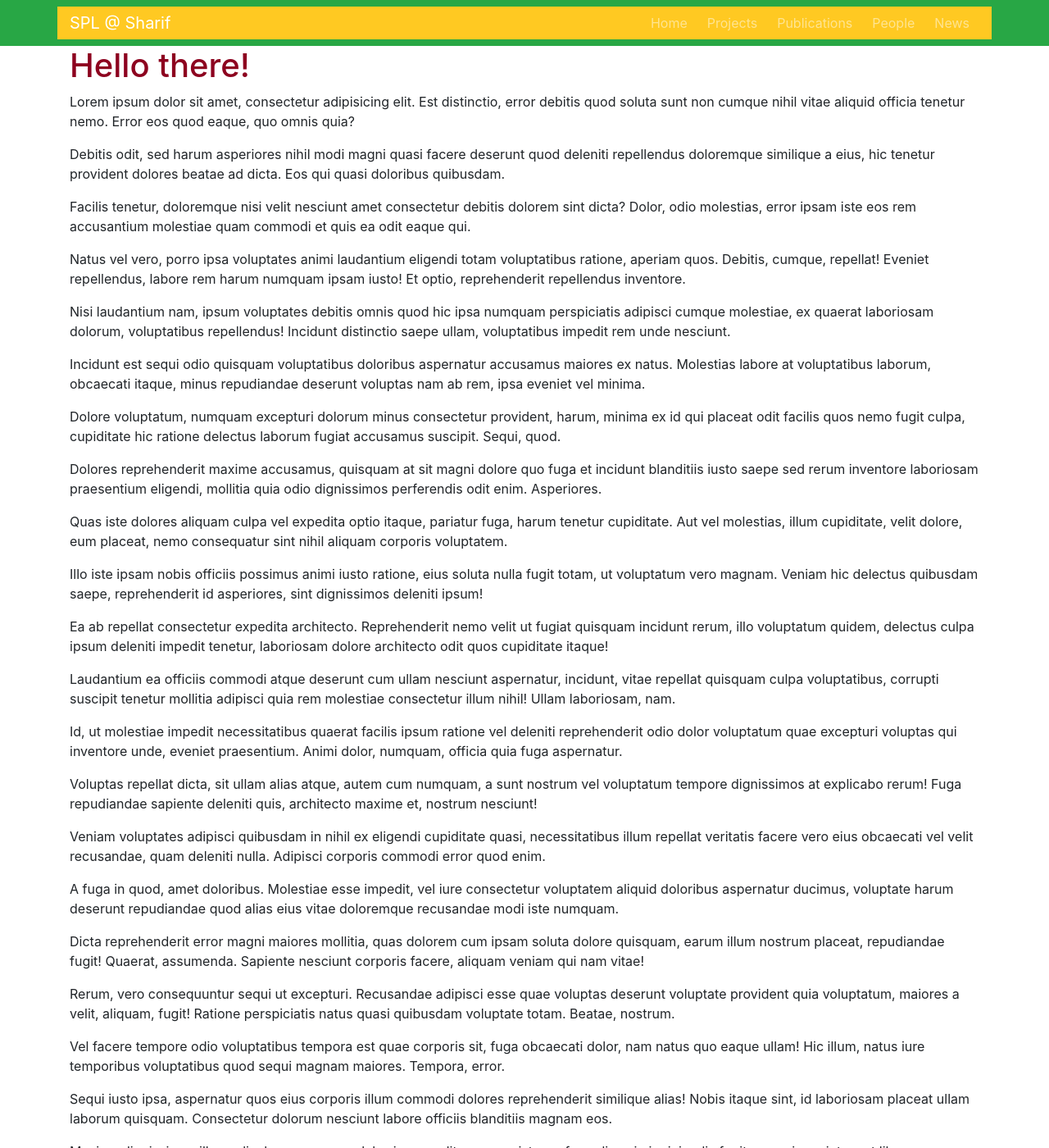
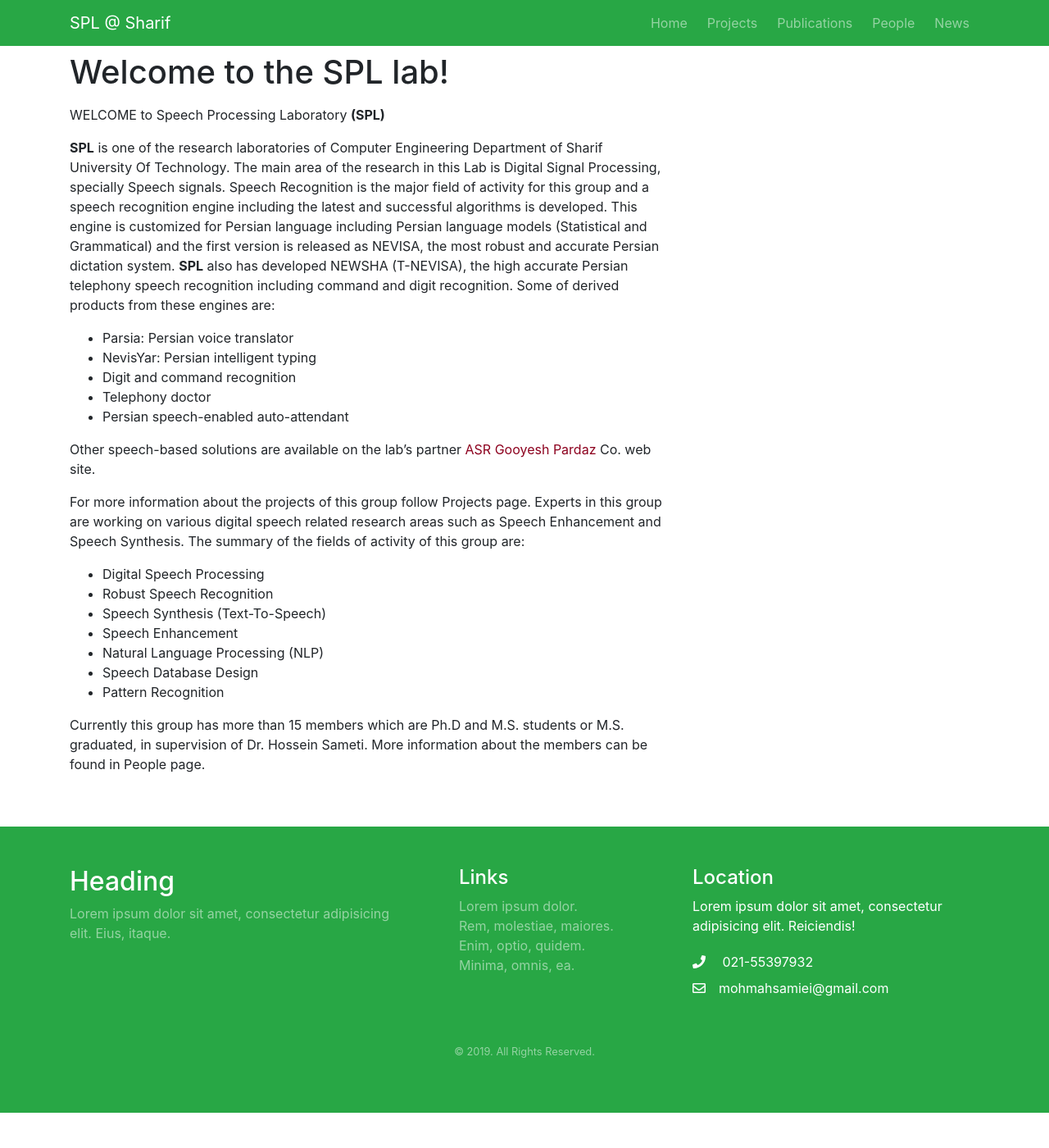
Before and after one commit to mmsamiei/spl-site, a Jekyll site: the page built from _pages/home.md, in a window 1280 px wide and 1400 px high. Shown: the whole window at 82% size. Built offline with Jekyll 4.4.1, drawn with Linux system fonts in a browser that asks for light colours; nearby versions of some CDN libraries; some of the changed text lies outside the part shown.

Commit message:
add homepage

```diff
--- a/_config.yml
+++ b/_config.yml
@@ -9,3 +9,7 @@ url:
 permalink: :title/
 sass:
   sass_dir: css
+
+
+include:
+  - _pages
--- a/_includes/footer.html
+++ b/_includes/footer.html
@@ -1,7 +1,7 @@
 <!-- JS -->
 
 <!-- Footer -->
-<footer class="mt-5 pt-5 pb-5 bg-custom-color text-white">
+<footer class="mt-5 pt-5 pb-5 bg-success text-white">
   <div class="container">
     <div class="row">
       <div class="col-lg-5 col-xs-12">
--- a/_includes/header.html
+++ b/_includes/header.html
@@ -1,5 +1,5 @@
 <nav class="navbar navbar-expand-md bg-success navbar-dark sticky-top">
-  <div class="container bg-custom-color">
+  <div class="container">
   <a class="navbar-brand" href="#">SPL @ Sharif</a>
   <button class="navbar-toggler" type="button" data-toggle="collapse" data-target="#collapsibleNavbar">
     <span class="navbar-toggler-icon"></span>
--- /dev/null
+++ b/_layouts/home-layout.html
@@ -0,0 +1,11 @@
+---
+layout: default
+---
+
+<div id="homeid" class="col-sm-8">
+  <h1 class="py-2">Welcome to the SPL lab!</h1>
+  {{content}}
+</div>
+<div id="newsid" class="col-sm-4">
+
+</div>
--- /dev/null
+++ b/_pages/home.md
@@ -0,0 +1,28 @@
+---
+title: "SPL Lab - Home"
+layout: home-layout
+excerpt: "SPL lab @ Sharif university."
+sitemap: false
+permalink: /
+---
+WELCOME to Speech Processing Laboratory **(SPL)**
+
+**SPL** is one of the research laboratories of Computer Engineering Department of Sharif University Of Technology. The main area of the research in this Lab is Digital Signal Processing, specially Speech signals. Speech Recognition is the major field of activity for this group and a speech recognition engine including the latest and successful algorithms is developed. This engine is customized for Persian language including Persian language models (Statistical and Grammatical) and the first version is released as NEVISA, the most robust and accurate Persian dictation system. **SPL** also has developed NEWSHA (T-NEVISA), the high accurate Persian telephony speech recognition including command and digit recognition. Some of derived products from these engines are:
+* Parsia: Persian voice translator
+* NevisYar: Persian intelligent typing
+* Digit and command recognition
+* Telephony doctor
+* Persian speech-enabled auto-attendant
+
+Other speech-based solutions are available on the lab's partner [ASR Gooyesh Pardaz](http://asr-gooyesh.com) Co. web site.
+
+For more information about the projects of this group follow Projects page. Experts in this group are working on various digital speech related research areas such as Speech Enhancement and Speech Synthesis. The summary of the fields of activity of this group are:
+* Digital Speech Processing
+* Robust Speech Recognition
+* Speech Synthesis (Text-To-Speech)
+* Speech Enhancement
+* Natural Language Processing (NLP)
+* Speech Database Design
+* Pattern Recognition
+
+Currently this group has more than 15 members which are Ph.D and M.S. students or M.S. graduated, in supervision of Dr. Hossein Sameti. More information about the members can be found in People page.
--- a/index.html
+++ /dev/null
@@ -1,62 +0,0 @@
----
-layout: default
----
-
-<div class="container-fluid">
-  <div class="row">
-    <div class="col">
-      <h1 class="text-primary">Hello there!</h1>
-      <p>Lorem ipsum dolor sit amet, consectetur adipisicing elit. Est distinctio, error debitis quod soluta sunt non cumque nihil vitae aliquid officia tenetur nemo. Error eos quod eaque, quo omnis quia?</p>
-      <p>Debitis odit, sed harum asperiores nihil modi magni quasi facere deserunt quod deleniti repellendus doloremque similique a eius, hic tenetur provident dolores beatae ad dicta. Eos qui quasi doloribus quibusdam.</p>
-      <p>Facilis tenetur, doloremque nisi velit nesciunt amet consectetur debitis dolorem sint dicta? Dolor, odio molestias, error ipsam iste eos rem accusantium molestiae quam commodi et quis ea odit eaque qui.</p>
-      <p>Natus vel vero, porro ipsa voluptates animi laudantium eligendi totam voluptatibus ratione, aperiam quos. Debitis, cumque, repellat! Eveniet repellendus, labore rem harum numquam ipsam iusto! Et optio, reprehenderit repellendus inventore.</p>
-      <p>Nisi laudantium nam, ipsum voluptates debitis omnis quod hic ipsa numquam perspiciatis adipisci cumque molestiae, ex quaerat laboriosam dolorum, voluptatibus repellendus! Incidunt distinctio saepe ullam, voluptatibus impedit rem unde nesciunt.</p>
-      <p>Incidunt est sequi odio quisquam voluptatibus doloribus aspernatur accusamus maiores ex natus. Molestias labore at voluptatibus laborum, obcaecati itaque, minus repudiandae deserunt voluptas nam ab rem, ipsa eveniet vel minima.</p>
-      <p>Dolore voluptatum, numquam excepturi dolorum minus consectetur provident, harum, minima ex id qui placeat odit facilis quos nemo fugit culpa, cupiditate hic ratione delectus laborum fugiat accusamus suscipit. Sequi, quod.</p>
-      <p>Dolores reprehenderit maxime accusamus, quisquam at sit magni dolore quo fuga et incidunt blanditiis iusto saepe sed rerum inventore laboriosam praesentium eligendi, mollitia quia odio dignissimos perferendis odit enim. Asperiores.</p>
-      <p>Quas iste dolores aliquam culpa vel expedita optio itaque, pariatur fuga, harum tenetur cupiditate. Aut vel molestias, illum cupiditate, velit dolore, eum placeat, nemo consequatur sint nihil aliquam corporis voluptatem.</p>
-      <p>Illo iste ipsam nobis officiis possimus animi iusto ratione, eius soluta nulla fugit totam, ut voluptatum vero magnam. Veniam hic delectus quibusdam saepe, reprehenderit id asperiores, sint dignissimos deleniti ipsum!</p>
-      <p>Ea ab repellat consectetur expedita architecto. Reprehenderit nemo velit ut fugiat quisquam incidunt rerum, illo voluptatum quidem, delectus culpa ipsum deleniti impedit tenetur, laboriosam dolore architecto odit quos cupiditate itaque!</p>
-      <p>Laudantium ea officiis commodi atque deserunt cum ullam nesciunt aspernatur, incidunt, vitae repellat quisquam culpa voluptatibus, corrupti suscipit tenetur mollitia adipisci quia rem molestiae consectetur illum nihil! Ullam laboriosam, nam.</p>
-      <p>Id, ut molestiae impedit necessitatibus quaerat facilis ipsum ratione vel deleniti reprehenderit odio dolor voluptatum quae excepturi voluptas qui inventore unde, eveniet praesentium. Animi dolor, numquam, officia quia fuga aspernatur.</p>
-      <p>Voluptas repellat dicta, sit ullam alias atque, autem cum numquam, a sunt nostrum vel voluptatum tempore dignissimos at explicabo rerum! Fuga repudiandae sapiente deleniti quis, architecto maxime et, nostrum nesciunt!</p>
-      <p>Veniam voluptates adipisci quibusdam in nihil ex eligendi cupiditate quasi, necessitatibus illum repellat veritatis facere vero eius obcaecati vel velit recusandae, quam deleniti nulla. Adipisci corporis commodi error quod enim.</p>
-      <p>A fuga in quod, amet doloribus. Molestiae esse impedit, vel iure consectetur voluptatem aliquid doloribus aspernatur ducimus, voluptate harum deserunt repudiandae quod alias eius vitae doloremque recusandae modi iste numquam.</p>
-      <p>Dicta reprehenderit error magni maiores mollitia, quas dolorem cum ipsam soluta dolore quisquam, earum illum nostrum placeat, repudiandae fugit! Quaerat, assumenda. Sapiente nesciunt corporis facere, aliquam veniam qui nam vitae!</p>
-      <p>Rerum, vero consequuntur sequi ut excepturi. Recusandae adipisci esse quae voluptas deserunt voluptate provident quia voluptatum, maiores a velit, aliquam, fugit! Ratione perspiciatis natus quasi quibusdam voluptate totam. Beatae, nostrum.</p>
-      <p>Vel facere tempore odio voluptatibus tempora est quae corporis sit, fuga obcaecati dolor, nam natus quo eaque ullam! Hic illum, natus iure temporibus voluptatibus quod sequi magnam maiores. Tempora, error.</p>
-      <p>Sequi iusto ipsa, aspernatur quos eius corporis illum commodi dolores reprehenderit similique alias! Nobis itaque sint, id laboriosam placeat ullam laborum quisquam. Consectetur dolorum nesciunt labore officiis blanditiis magnam eos.</p>
-      <p>Maxime dignissimos illo explicabo accusamus, laboriosam odit cumque, iste perferendis animi reiciendis fugit saepe iure sint amet libero assumenda enim, dolor doloremque officia, nostrum aperiam. Architecto possimus esse deserunt dolorum.</p>
-      <p>Nobis odio delectus earum consectetur officia quaerat unde nulla, fugit enim quibusdam, necessitatibus voluptatum corrupti ratione laborum aspernatur ad. Blanditiis doloremque quos officiis totam voluptatem explicabo. Ipsa neque doloremque id.</p>
-      <p>Explicabo perspiciatis alias mollitia laudantium minima maiores numquam perferendis! Eligendi, impedit explicabo aliquam enim deleniti corporis maxime quis tempora, recusandae error facilis. Possimus repellendus quod animi obcaecati et in blanditiis.</p>
-      <p>Quaerat quasi eum praesentium rerum quae iusto provident ea ullam molestiae perferendis distinctio pariatur cumque magni, explicabo soluta nihil ab modi odit blanditiis tenetur eos corporis. Optio, dolorum fuga odio!</p>
-      <p>Amet architecto est ex ea totam quaerat modi deserunt aliquid, animi quam fugiat obcaecati dicta fugit dolor voluptate at nulla voluptatem voluptatibus quibusdam quos? Dolores nam quos numquam cupiditate expedita!</p>
-      <p>Explicabo culpa optio porro sunt, rem commodi quis reprehenderit est iusto consequuntur in voluptates accusamus doloremque aperiam assumenda dolores aliquam nisi placeat ratione ex! Laboriosam, iusto quam porro reiciendis. Illo.</p>
-      <p>Quos pariatur, fuga illum voluptate quam voluptatem dolorem sapiente quas voluptas numquam consectetur itaque aut, ullam incidunt! Alias exercitationem, possimus nihil. Iure molestias facilis modi deleniti laborum omnis asperiores. Numquam.</p>
-      <p>Odio inventore soluta quam tempore repellat corporis? Facilis iste fugiat porro inventore harum, accusamus repellat recusandae temporibus voluptates explicabo ex molestias accusantium, quae nihil assumenda praesentium hic expedita dolores tempora!</p>
-      <p>Voluptatem reiciendis autem fugit unde adipisci eligendi corrupti commodi voluptates perferendis debitis culpa similique officiis enim, nesciunt distinctio ipsam obcaecati? Assumenda officia corporis voluptas, deserunt porro dolorum asperiores temporibus blanditiis.</p>
-      <p>Id accusamus excepturi esse dolores dolorum repellat doloremque molestias quaerat harum architecto voluptatibus earum nulla ullam, aperiam dolor soluta asperiores molestiae odio, saepe, sequi deserunt dolorem porro at omnis. Totam.</p>
-      <p>Unde recusandae iure iusto veniam aperiam, error nobis a necessitatibus, natus repellat esse optio tenetur aut in debitis enim tempore eaque nisi aspernatur harum voluptates saepe blanditiis ducimus repudiandae? Quae.</p>
-      <p>Quis quasi atque natus commodi recusandae! Explicabo saepe accusantium quod rem dolorum ex facilis amet veritatis enim officiis aperiam facere libero deserunt corporis maiores, et numquam labore mollitia obcaecati dolore!</p>
-      <p>Laborum tempora ipsum, quisquam. Delectus, ad doloremque assumenda officia nesciunt numquam quae, perspiciatis nobis ipsum pariatur totam voluptate veniam mollitia sapiente inventore molestiae provident aspernatur doloribus iure debitis eos saepe!</p>
-      <p>Minus iusto illum explicabo, magni sapiente fuga rerum nihil esse quasi id aperiam exercitationem autem omnis quo, blanditiis totam. Repellat delectus reprehenderit eos ut deserunt, quis aliquid ab, eaque quasi.</p>
-      <p>Delectus, quisquam rem dignissimos et sequi dolores voluptatum mollitia labore nihil, explicabo ad, sunt assumenda. Quas eligendi aliquid vitae modi tenetur quam explicabo, nam accusamus odit, provident rerum minima, earum.</p>
-      <p>Velit perferendis cum quam est quos, eum quas qui illum inventore obcaecati cumque, saepe adipisci placeat eligendi quidem voluptate fugit! Aut, rerum. Porro tempora, est minima doloremque obcaecati nulla ipsum.</p>
-      <p>Omnis cum consequatur assumenda impedit! Ea magni quasi dolor numquam laudantium veniam nesciunt odit temporibus at. Culpa minima aut praesentium sapiente eligendi minus? Corporis dolore adipisci maiores a accusamus facilis.</p>
-      <p>Sed, voluptatibus, fugiat. Quidem eius expedita fugiat, reprehenderit animi praesentium odit consequatur, sed et delectus ut illum dolorem ducimus excepturi, ratione maxime numquam in enim labore ipsum repellendus placeat. Expedita.</p>
-      <p>Voluptatem totam, at aliquid voluptate tempora nihil et alias sint, velit numquam temporibus qui, repellat iusto iure impedit. Sapiente incidunt ducimus veniam dolorum, doloremque sequi reprehenderit aspernatur id commodi, aut!</p>
-      <p>Enim culpa sint optio reprehenderit repudiandae earum repellat iusto deserunt hic nisi. Ea at vel autem architecto nihil recusandae atque rem aliquam culpa totam saepe, quod nulla enim, quam quidem!</p>
-      <p>Perspiciatis molestiae excepturi repudiandae, sapiente enim officiis error ducimus eos odio. Eum facilis numquam est possimus perferendis exercitationem maxime debitis praesentium error nam reprehenderit quo animi, sunt, laborum dolores quisquam.</p>
-      <p>Possimus error molestiae nobis veritatis veniam repellendus harum cupiditate, asperiores est eius ex tempore et, eum amet explicabo pariatur. A distinctio quidem hic nostrum omnis incidunt facilis laudantium architecto aperiam.</p>
-      <p>Dolorem sed reiciendis cum mollitia vero repellendus libero ex neque eveniet. Culpa recusandae, impedit accusantium nesciunt ducimus ipsa, libero error unde. Distinctio quo qui amet asperiores accusamus, excepturi illum ut.</p>
-      <p>Praesentium, iure facere alias, dolor natus repudiandae, iste, rem ex dolore labore aliquid tenetur. Recusandae fuga perspiciatis veniam, numquam porro quas, id iure magnam suscipit delectus. Debitis, voluptas! Et, fugit!</p>
-      <p>Velit molestias neque expedita ad molestiae veniam fugit impedit reiciendis necessitatibus minus mollitia quisquam nostrum at soluta placeat natus vero, quia quos optio quis dolor nam. Nam minima eos nihil!</p>
-      <p>Fugiat repudiandae nulla culpa quam soluta fugit, laudantium non, consequatur omnis vitae illum. Consectetur asperiores pariatur excepturi eum, inventore at ipsa nemo ullam ab, ut, debitis distinctio reiciendis qui architecto!</p>
-      <p>Sed nesciunt possimus reiciendis aliquam iusto aspernatur fugiat iure voluptatibus minus iste reprehenderit ex cum, repellat, illo laboriosam natus ratione voluptatem assumenda! Voluptates qui nemo id debitis eligendi officiis, dignissimos.</p>
-      <p>Veritatis mollitia impedit tenetur reiciendis. Iure quia voluptate, sint numquam quo aliquid error? Eaque voluptates amet, voluptas laboriosam, excepturi non molestiae asperiores quam veritatis, repellat quisquam saepe mollitia dicta! Impedit.</p>
-      <p>Doloribus libero eos amet voluptatum nobis, accusantium impedit nulla dolorem eius et ut voluptas cupiditate, blanditiis voluptatibus sapiente a vel eligendi, facilis illo mollitia, possimus alias suscipit excepturi sunt! Quaerat!</p>
-      <p>Molestiae, temporibus! Suscipit reiciendis hic mollitia totam libero modi aspernatur vero ratione nesciunt temporibus rerum harum tempora, aperiam nulla laudantium assumenda ad? Esse explicabo placeat inventore, et provident? Soluta, temporibus?</p>
-      <i class="fas fa-thumbs-up fa-2x"></i>
-    </div>
-  </div>
-</div>
```
Also changed, not shown: 1 other file.
